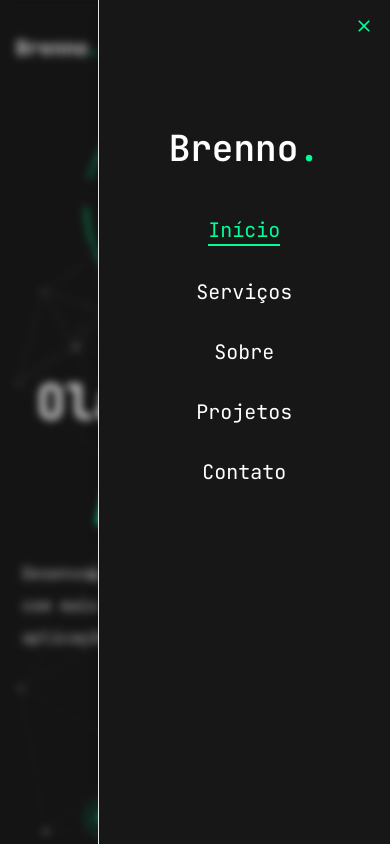
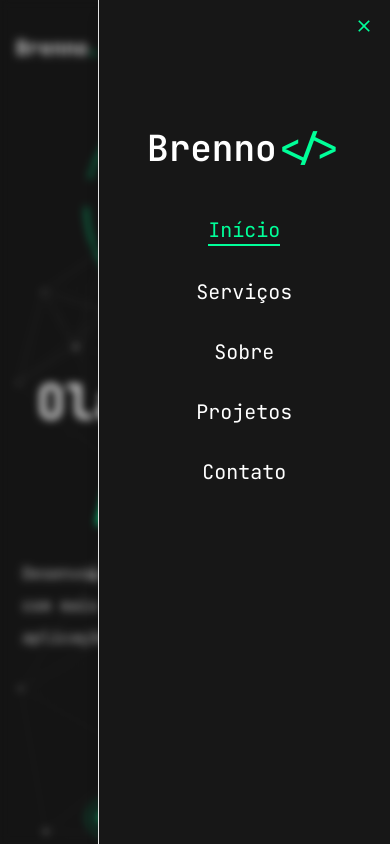
Before and after one commit to BrennoAlenkar/brenno-portfolio, a Next.js app: page / in a window 390 px wide. Both pictures are taken after a click on the button 358 px from the left and 48 px from the top of the page. Shown: the top 844 px of the page. Built offline with nearby package versions, Linux system fonts and the light colour scheme.

Commit message:
feat: otimiza exibição da foto e ajusta textos do portfólio

```diff
--- a/components/MobileNav.jsx
+++ b/components/MobileNav.jsx
@@ -25,7 +25,7 @@ const MobileNav = () => {
         <div className="mt-32 mb-8 text-center text-2xl">
           <Link href="/">
             <h1 className="text-4xl font-semibold text-white">
-              Brenno<span className='text-accent'>.</span>
+              Brenno<span className='text-accent'>&lt;/&gt;</span>
             </h1>
           </Link>
         </div>
--- a/components/Photo.jsx
+++ b/components/Photo.jsx
@@ -9,14 +9,14 @@ const Photo = () => {
       <motion.div
         initial={{ opacity: 0 }}
         animate={{ opacity: 1 }}
-        transition={{ delay: 0.8, duration: 0.05, ease: "easeIn" }}
+        transition={{ delay: 0.8, duration: 0.1, ease: "easeIn" }}
         className="relative w-[220px] h-[220px] xl:w-[360px] xl:h-[360px]"
       >
         {/* imagem */}
         <motion.div
           initial={{ opacity: 0 }}
           animate={{ opacity: 1 }}
-          transition={{ delay: 1, duration: 0.05, ease: "easeInOut" }}
+          transition={{ delay: 1, duration: 0.1, ease: "easeInOut" }}
           className="w-[218px] h-[218px] xl:w-[358px] xl:h-[358px] mix-blend-lighten absolute inset-0 m-auto overflow-hidden rounded-full"
         >
           <Image
```
